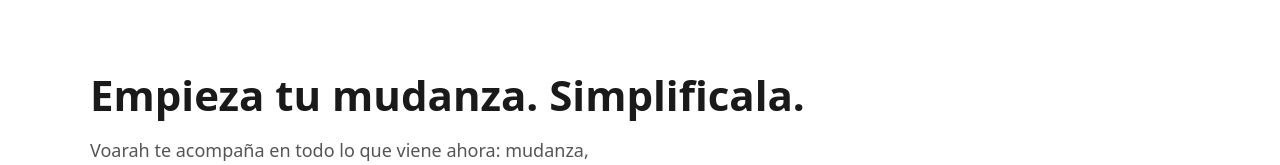
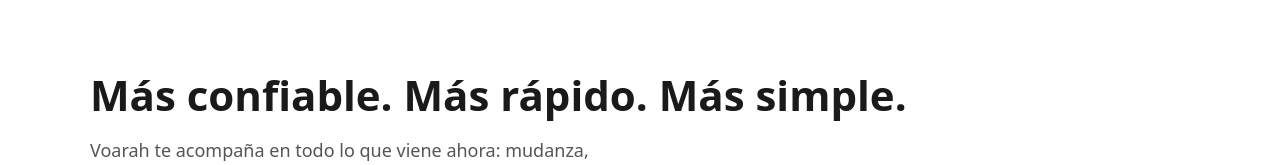
Before and after one commit to voarah82-source/Voarah, a Next.js app: page / in a window 1280 px wide. Shown: the part 195-360 px from the top of the page. Built offline with nearby package versions, Linux system fonts and the light colour scheme.

Commit message:
Update page.tsx

```diff
--- a/app/page.tsx
+++ b/app/page.tsx
@@ -73,7 +73,7 @@ export default function HomePage() {
           }}
         >
           <h1 style={{ fontSize: 42, lineHeight: 1.2, marginBottom: 16 }}>
-            Empieza tu mudanza. Simplificala.
+            Más confiable. Más rápido. Más simple.
           </h1>
 
           <p style={{ fontSize: 18, color: '#555', maxWidth: 640, marginBottom: 32 }}>
```
